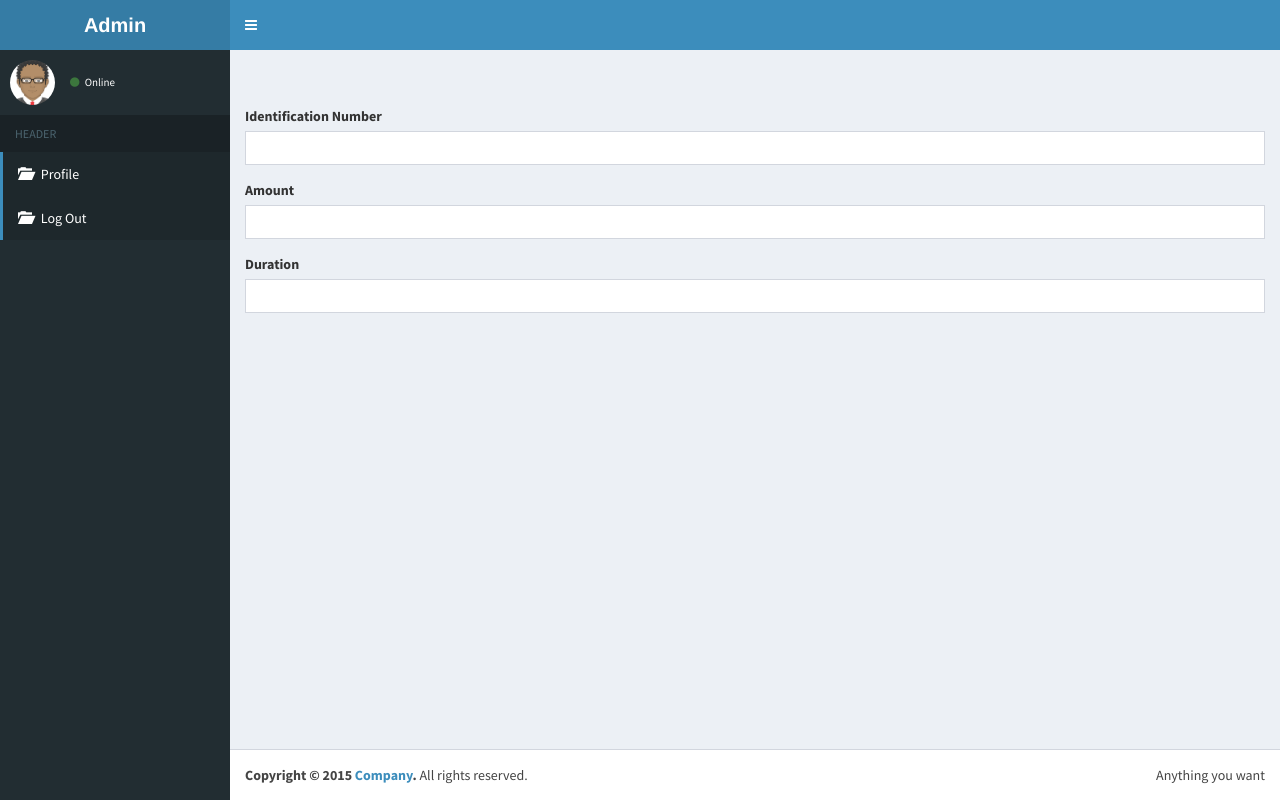
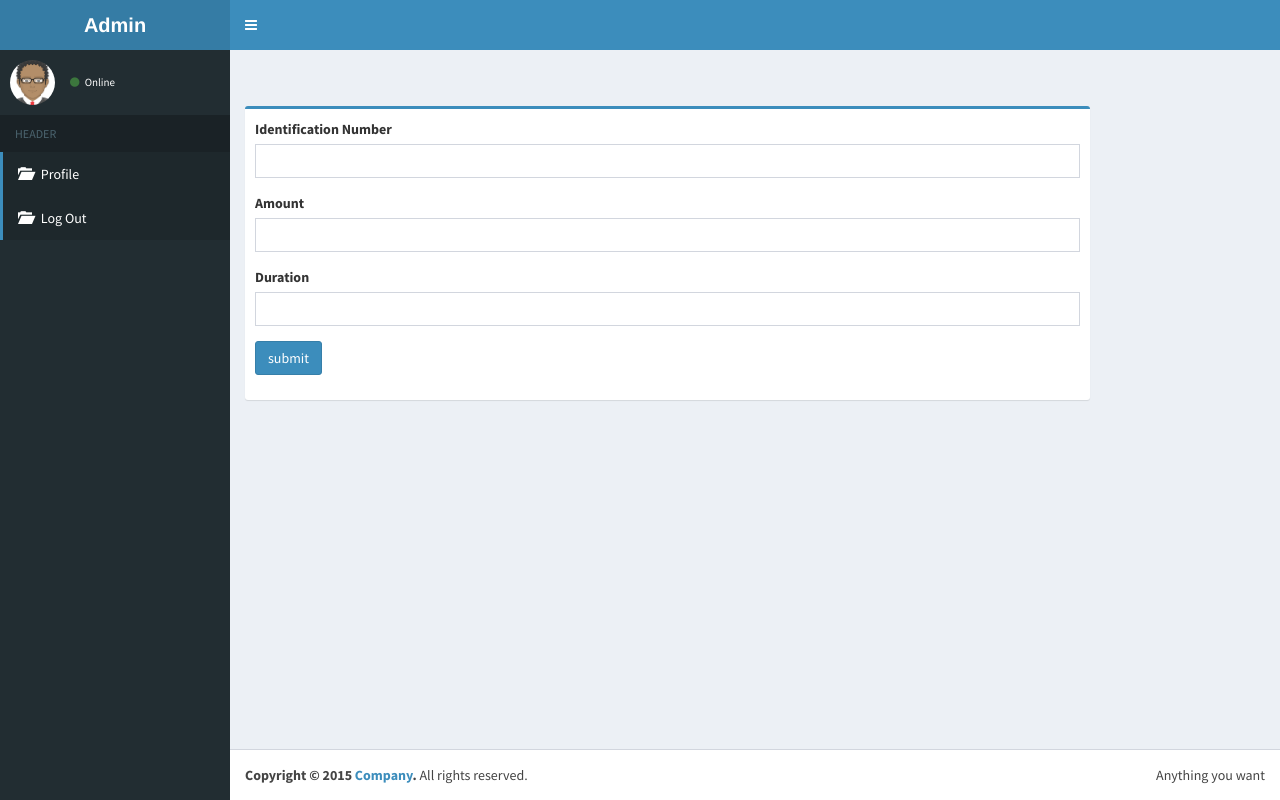
Before and after one commit to smilecs/microfinance, a PHP site: page /index.php?page=loan_form in a window 1280 px wide; the page is wider, and only the part inside the window is pictured. Run offline with PHP 8.4, Linux system fonts and the light colour scheme; the visitor is signed in with stand-in values (Sample User, id 1); data that the repository does not hold is empty; some libraries are stand-ins or nearby versions.

Commit message:
form opt

```diff
--- a/loan_form.php
+++ b/loan_form.php
@@ -1,4 +1,11 @@
-<form>
+<div class="row">
+            <!-- left column -->
+            <div class="col-md-10">
+              <!-- general form elements -->
+              <div class="box box-primary">
+
+<form action="../loan_sub.php" method="post">
+  <div class="box-body">
 <div class="form-group">
   <label for="emp_id">Identification Number</label>
   <input type="Number" name="emp_id" class="form-control" id="emp_id">
@@ -12,4 +19,12 @@
   <label for="duration">Duration</label>
   <input type="Number" id="duration" name="duration" class="form-control" required/>
 </div>
+
+<div class="form-group">
+  <input type="submit"  class="btn btn-primary" value="submit" required/>
+</div>
+</div>
 </form>
+</div>
+</div>
+</div>
```
Also changed, not shown: acct_form.php (+12 -0 lines), deposit_form.php (+13 -1 lines).
